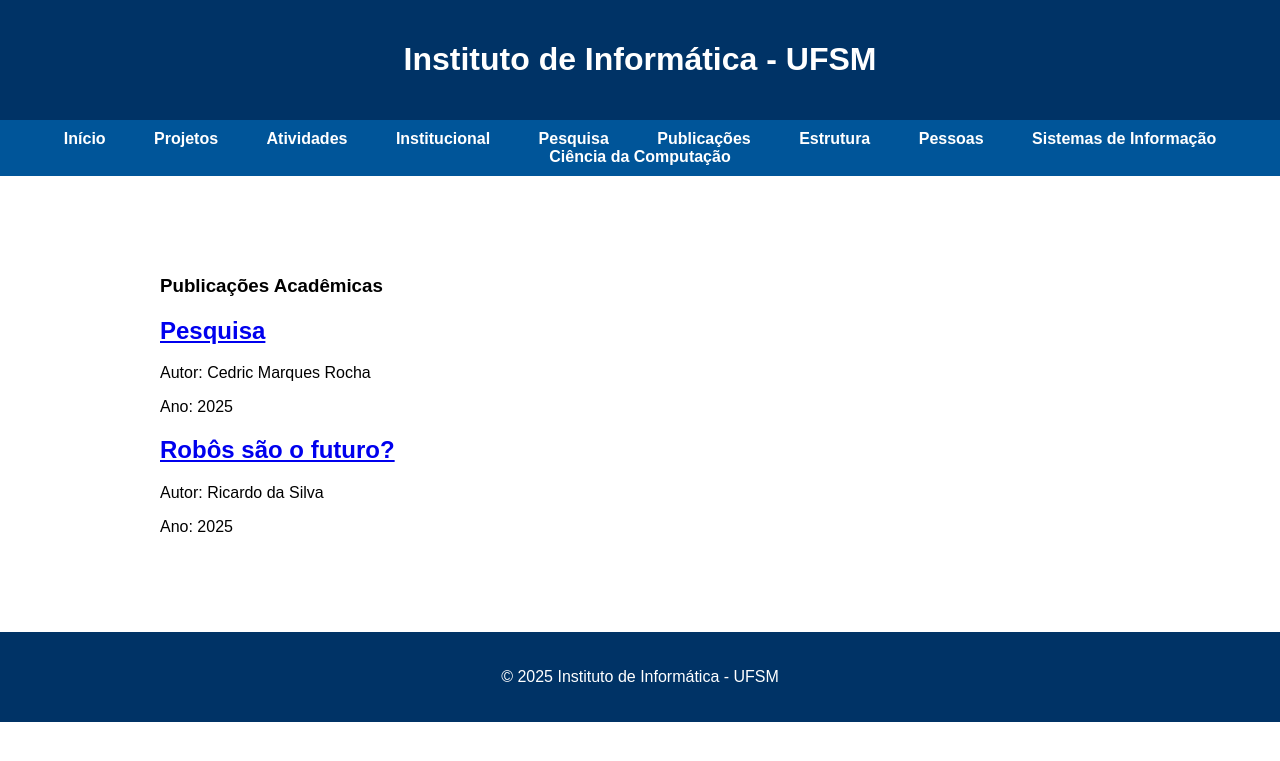
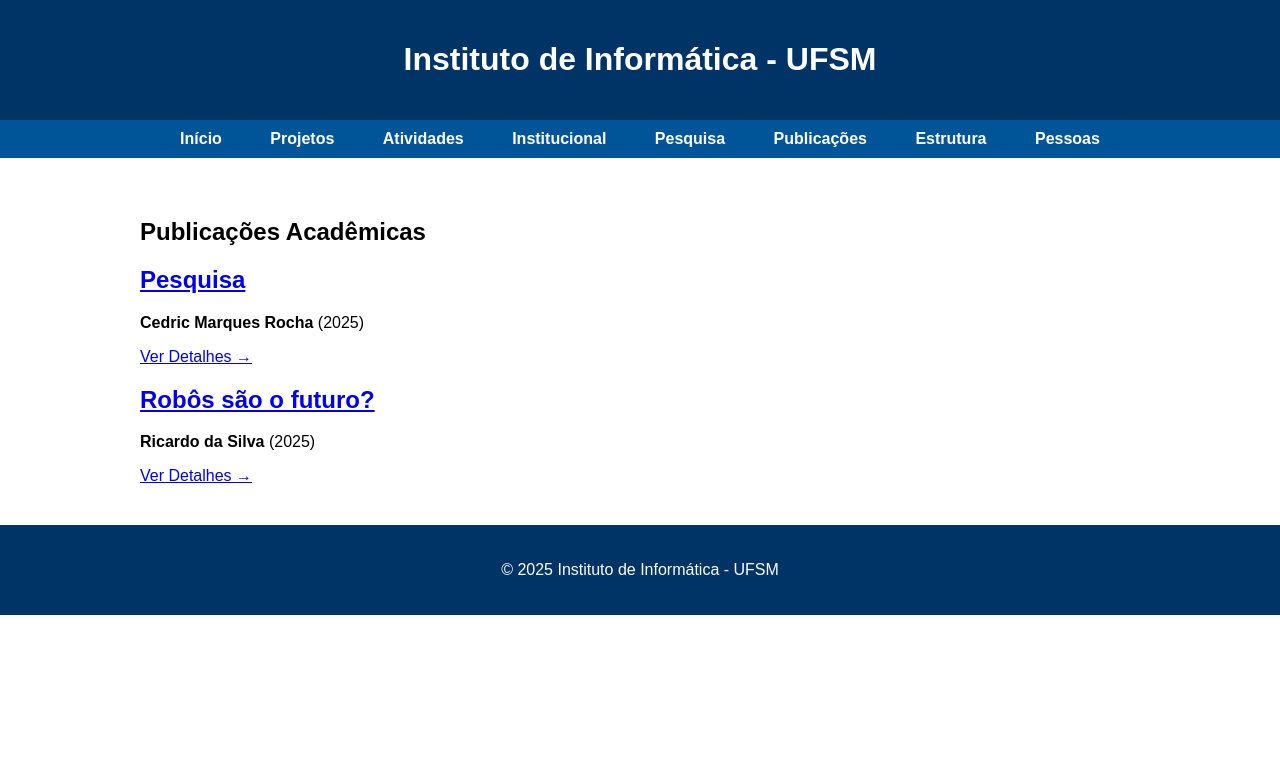
Before and after one commit to RicardoFerreiraDaSilva/Site_inf_UFSM, a Django app: page /publicacoes-academicas/ in a window 1280 px wide. Shown: the top 761 px of the page. Run offline with Django 5.2, Linux system fonts and the light colour scheme; data comes from the database, SQL or seed files in the repository; both versions use the stored data as it was after the commit.

Commit message:
Corrige bugs 2

```diff
--- a/cursos/models.py
+++ b/cursos/models.py
@@ -106,12 +106,32 @@
 from django.utils import timezone
 
 class Noticia(models.Model):
-    titulo = models.CharField(max_length=200)
-    descricao = models.TextField()
-    imagem = models.ImageField(upload_to='noticias/')
-    data = models.DateField(default=timezone.now)
-    imagem = models.ImageField(upload_to='noticias/', default='default.jpg')
-    conteudo = models.TextField(null=True, blank=True)
+    titulo = models.CharField(
+        max_length=200
+    )
+    # Sugestão: Usar CharField para uma descrição curta é uma boa prática
+    descricao = models.CharField(
+        max_length=255,
+        help_text="Um resumo curto da notícia para a página inicial."
+    )
+    # ✅ O campo 'imagem' definido apenas uma vez e como opcional
+    imagem = models.ImageField(
+        upload_to='noticias/',
+        null=True,
+        blank=True,
+        help_text="Imagem de destaque da notícia (opcional)."
+    )
+    # ✅ Corrigido para DateTimeField para incluir a hora
+    data = models.DateTimeField(
+        default=timezone.now
+    )
+    conteudo = models.TextField(
+        null=True,
+        blank=True
+    )
+
+    def __str__(self):
+        return self.titulo
 
 
 class Publicacao(models.Model):
--- a/cursos/templates/cursos/base.html
+++ b/cursos/templates/cursos/base.html
@@ -288,8 +288,7 @@
     <a href="/publicacoes/" class="{% if '/publicacoes/' in request.path %}ativo{% endif %}">Publicações</a>
     <a href="/estrutura/" class="{% if '/estrutura/' in request.path %}ativo{% endif %}">Estrutura</a>
     <a href="/pessoas/" class="{% if '/pessoas/' in request.path %}ativo{% endif %}">Pessoas</a>
-    <a href="/sistemas_informacao/" class="{% if '/sistemas_informacao/' in request.path %}ativo{% endif %}">Sistemas de Informação</a>
-    <a href="/ciencia_computacao/" class="{% if '/ciencia_computacao/' in request.path %}ativo{% endif %}">Ciência da Computação</a>
+
 
 </nav>
 
--- a/cursos/templates/cursos/index.html
+++ b/cursos/templates/cursos/index.html
@@ -307,7 +307,7 @@
             <i class="fas fa-brain"></i>
             <span>Ciência da Computação</span>
         </a>
-        <a href="https://ead.ufsm.br/moodle/" target="_blank" rel="noopener noreferrer" class="item">
+        <a href="{% url 'moodle_guia' %}" class="item">
         <i class="fas fa-chalkboard-teacher"></i>
         <span>Moodle</span>
         </a>
@@ -407,7 +407,7 @@
     <h2 class="section-title"><i class="fas fa-book"></i> Publicações Recentes</h2>
     {% for publicacao in publicacoes %}
         <div class="list-item">
-                <h3><a href="{% url 'publicacao_academica_detail' publicacao.pk %}">{{ publicacao.titulo }}</a></h3>
+            <h3><a href="{% url 'publicacao_detail' publicacao.pk %}">{{ publicacao.titulo }}</a></h3>
             <small>{{ publicacao.autor }}{% if publicacao.ano %} — {{ publicacao.ano }}{% endif %}</small>
         </div>
     {% empty %}
--- a/cursos/templates/cursos/noticia_detail.html
+++ b/cursos/templates/cursos/noticia_detail.html
@@ -195,7 +195,7 @@
 
     <div class="noticia-meta">
         <i class="fas fa-calendar-alt"></i>
-        <span>Publicado em {{ noticia.data_publicacao|date:"d de F de Y" }}</span>
+        <span>Publicado em {{ noticia.data|date:"d-m-Y" }}</span>
     </div>
 
     {% if noticia.imagem %}
--- a/cursos/templates/cursos/publicacoes_academicas.html
+++ b/cursos/templates/cursos/publicacoes_academicas.html
@@ -1,30 +1,104 @@
-{% extends 'cursos/base.html' %}
+{% extends "cursos/base.html" %}
+{% load static %}
 
-{% block title %}Publicações Acadêmicas - Instituto de Informática - UFSM{% endblock %}
+{% block title %}Publicações Acadêmicas - INF UFSM{% endblock %}
+
+{% block styles %}
+<style>
+    .page-container {
+        max-width: 1100px;
+        margin: 40px auto;
+        padding: 20px;
+    }
+    .page-title {
+        text-align: center;
+        color: var(--azul-escuro);
+        font-size: 2.5rem;
+        margin-bottom: 40px;
+    }
+    .publicacoes-grid {
+        display: grid;
+        grid-template-columns: repeat(auto-fill, minmax(320px, 1fr));
+        gap: 25px;
+    }
+    .pub-card {
+        background-color: #fff;
+        border-radius: 10px;
+        box-shadow: 0 4px 15px rgba(0, 0, 0, 0.08);
+        padding: 25px;
+        border-top: 4px solid var(--azul-medio);
+        transition: transform 0.2s ease, box-shadow 0.2s ease;
+        display: flex;
+        flex-direction: column;
+    }
+    .pub-card:hover {
+        transform: translateY(-5px);
+        box-shadow: 0 8px 20px rgba(0, 0, 0, 0.12);
+    }
+    .pub-card h2 {
+        font-size: 1.25rem;
+        font-weight: 700;
+        color: var(--azul-escuro);
+        margin: 0 0 10px 0;
+    }
+    .pub-card h2 a {
+        text-decoration: none;
+        color: inherit;
+    }
+    .pub-card h2 a:hover {
+        text-decoration: underline;
+    }
+    .pub-meta {
+        font-size: 0.9rem;
+        color: #666;
+        margin-bottom: 15px;
+    }
+    .pub-resumo {
+        font-size: 1rem;
+        line-height: 1.6;
+        color: #444;
+        flex-grow: 1; /* Faz o resumo ocupar o espaço disponível */
+    }
+    .leia-mais {
+        margin-top: 20px;
+        font-weight: bold;
+        color: var(--azul-medio);
+        text-decoration: none;
+        align-self: flex-start;
+    }
+    .leia-mais:hover {
+        text-decoration: underline;
+    }
+</style>
+{% endblock %}
 
 {% block content %}
-<section class="max-w-6xl mx-auto px-4 py-12">
-  <h1 class="text-3xl font-bold text-blue-900 mb-8 text-center">Publicações Acadêmicas</h1>
+<div class="page-container">
+    <h1 class="page-title">Publicações Acadêmicas</h1>
 
     {% if publicacoes %}
-    <div class="grid grid-cols-1 md:grid-cols-2 lg:grid-cols-3 gap-8">
+        <div class="publicacoes-grid">
             {% for pub in publicacoes %}
-        <div class="bg-white rounded-xl shadow-md p-6 border-t-4 border-blue-800 transition hover:shadow-lg">
-          <h2 class="text-xl font-semibold text-blue-800 mb-2">
-            <a href="{% url 'publicacao_academica_detail' pub.pk %}" class="hover:underline">
+                <div class="pub-card">
+                    <h2>
+                        <a href="{% url 'publicacao_detail' pub.pk %}">
                             {{ pub.titulo }}
                         </a>
                     </h2>
-          <p class="text-sm text-gray-500 mb-1">Autor: {{ pub.autor }}</p>
-          {% if pub.ano %}
-            <p class="text-sm text-gray-500 mb-3">Ano: {{ pub.ano }}</p>
+                    <p class="pub-meta">
+                        <strong>{{ pub.autor }}</strong> ({{ pub.ano }})
+                    </p>
+                    {% if pub.resumo %}
+                        <p class="pub-resumo">{{ pub.resumo|truncatewords:25 }}</p>
                     {% endif %}
-          <p class="text-gray-700">{{ pub.resumo|truncatewords:30 }}</p>
+                    <a href="{% url 'publicacao_detail' pub.pk %}" class="leia-mais">
+                        Ver Detalhes →
+                    </a>
                 </div>
             {% endfor %}
         </div>
     {% else %}
-    <p class="text-gray-600 text-center">Nenhuma publicação acadêmica cadastrada no momento.</p>
+        <p style="text-align: center;">Nenhuma publicação acadêmica cadastrada no momento.</p>
     {% endif %}
-</section>
+</div>
 {% endblock %}
--- a/cursos/urls.py
+++ b/cursos/urls.py
@@ -25,8 +25,12 @@
     path('publicacoes/', views.publicacoes, name='publicacoes'),
 
     # Publicações Acadêmicas
+   # Garanta que a rota para a LISTA de publicações existe
     path('publicacoes-academicas/', views.publicacoes_academicas, name='publicacoes_academicas'),
-    path('publicacao-academica/<int:pk>/', views.publicacao_detail, name='publicacao_academica_detail'),
+
+    # ✅ ESTA É A LINHA QUE PRECISA ESTAR CORRETA ✅
+    # A URL deve ser no plural: 'publicacoes/'
+    path('publicacoes/<int:pk>/', views.publicacao_detail, name='publicacao_detail'),
 
     # Notícias
     path('noticias/', views.noticias, name='noticias'),
@@ -51,6 +55,7 @@
     path('pos-graduacao-cc/', views.pos_graduacao_cc, name='pos_graduacao_cc'),
     path('duvidas/', views.duvidas, name='duvidas'),
     path('biblioteca/', views.biblioteca, name='biblioteca'),
+    path('moodle/', views.moodle_guia, name='moodle_guia'),
 
     #Novo destaque
     path('eventos/<int:evento_id>/', views.detalhe_evento, name='detalhe_evento'),
--- a/cursos/views.py
+++ b/cursos/views.py
@@ -28,6 +28,9 @@
 
 def biblioteca(request):
     return render(request, 'cursos/biblioteca.html')
+
+def moodle_guia(request):
+    return render(request, 'cursos/moodle.html')
 
 # Página inicial com destaques e projetos PET
 def home(request):
@@ -66,9 +69,14 @@
 
 # Página para publicações acadêmicas
 def publicacoes_academicas(request):
+    # Busca todas as publicações, ordenando pelo ano mais recente
     publicacoes = Publicacao.objects.order_by('-ano')
+
+    # Renderiza o template de listagem, enviando a lista de publicações
     return render(request, 'cursos/publicacoes_academicas.html', {'publicacoes': publicacoes})
 
+
+# Sua view de detalhe que já está correta
 def publicacao_detail(request, pk):
     publicacao = get_object_or_404(Publicacao, pk=pk)
     return render(request, 'cursos/publicacao_detail.html', {'publicacao': publicacao})
```
Also changed, not shown: core/settings.py (+14 -14 lines), cursos/templates/cursos/moodle.html (added, +126 -0 lines), cursos/templates/cursos/publicacao_detail.html (+141 -12 lines), cursos/migrations/0014_alter_noticia_data_alter_noticia_descricao_and_more.py (added), db.sqlite3. Lines whose indentation alone changed are shown as unchanged.
